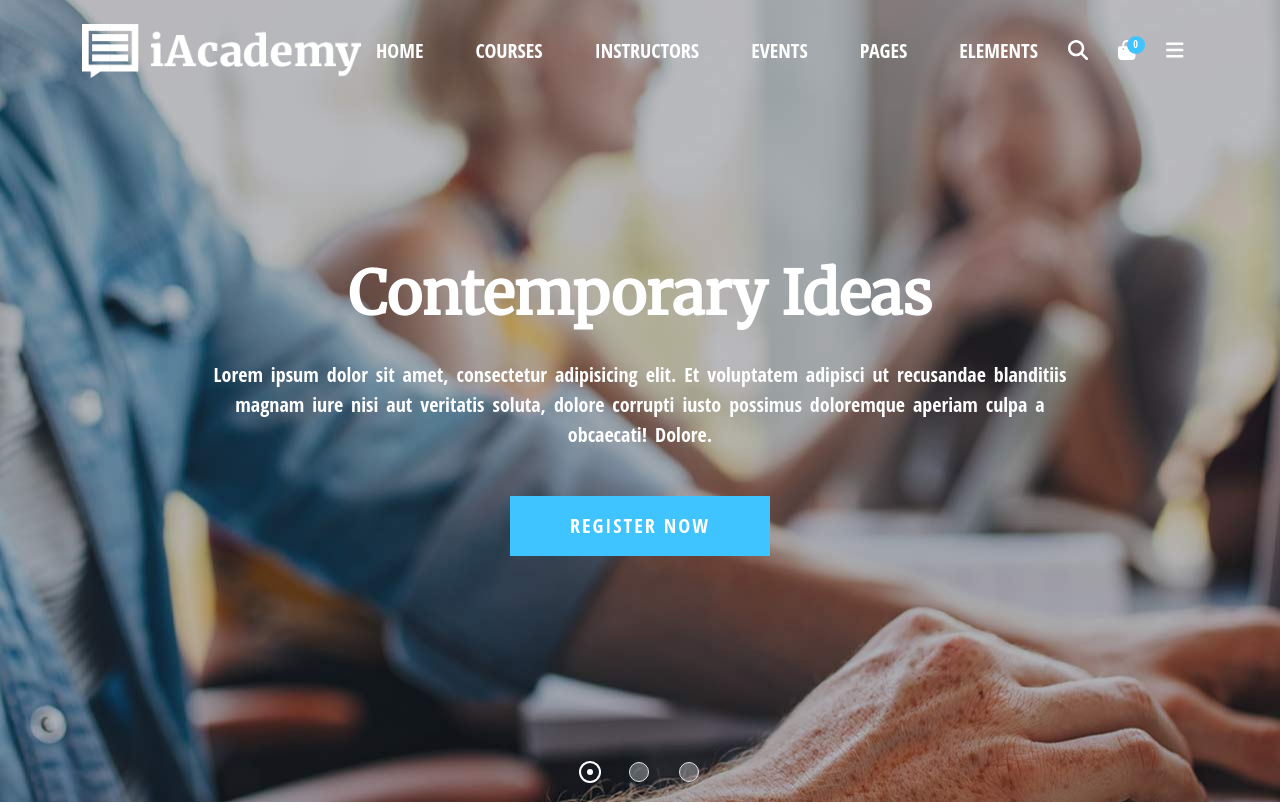
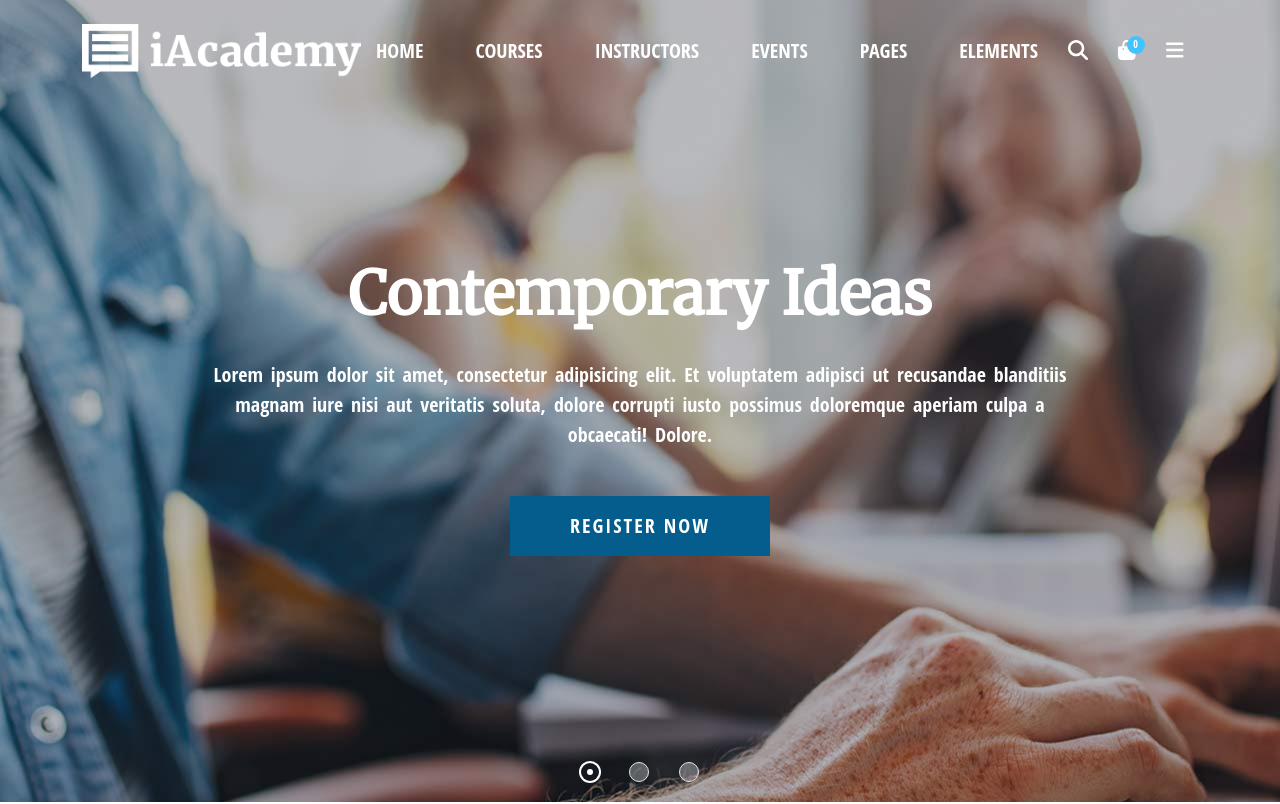
Before and after one commit to AndreaMinelli/proj-html-vuejs, a Vue app: page / in a window 1280 px wide. Shown: the top 804 px of the page. Built offline with nearby package versions, Linux system fonts and the light colour scheme.

Commit message:
Modificata variabile colore $dodgerblue

```diff
--- a/src/assets/scss/_variables.scss
+++ b/src/assets/scss/_variables.scss
@@ -3,7 +3,7 @@ $secondary-font: "Merriweather", sans-serif;
 $grey-border: #f2f2f2;
 $darkgrey-border: #ebebeb;
 $lightblue-bg: #f2f8fc;
-$dodgerblue: #40c4ff;
+$dodgerblue: #045d8c;
 $grey-text: #847b7b;
 $lightgrey-text: #b9b9b9;
 $darkgrey-text: #808080;
```
